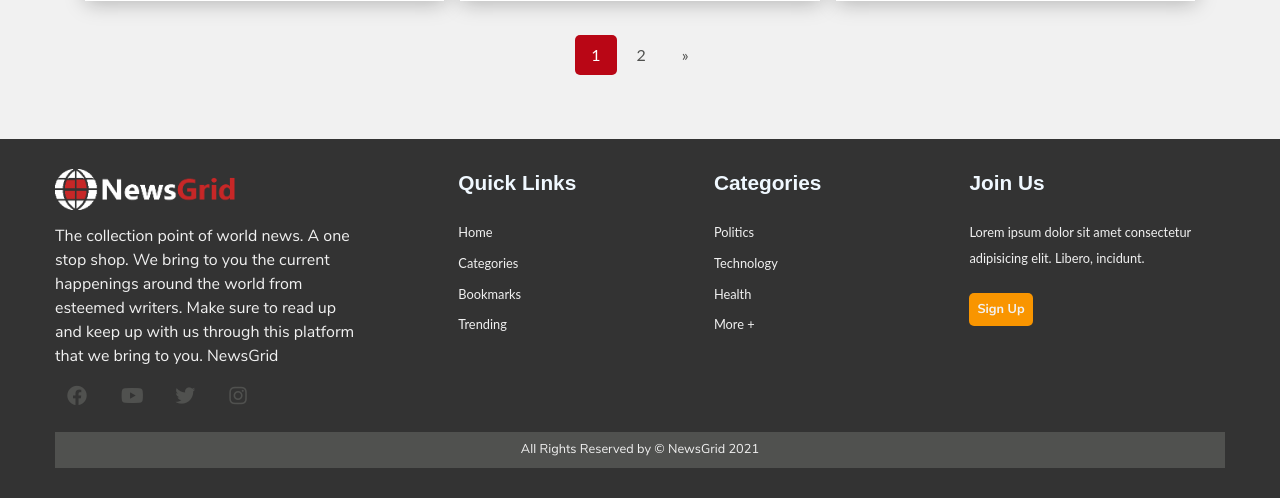
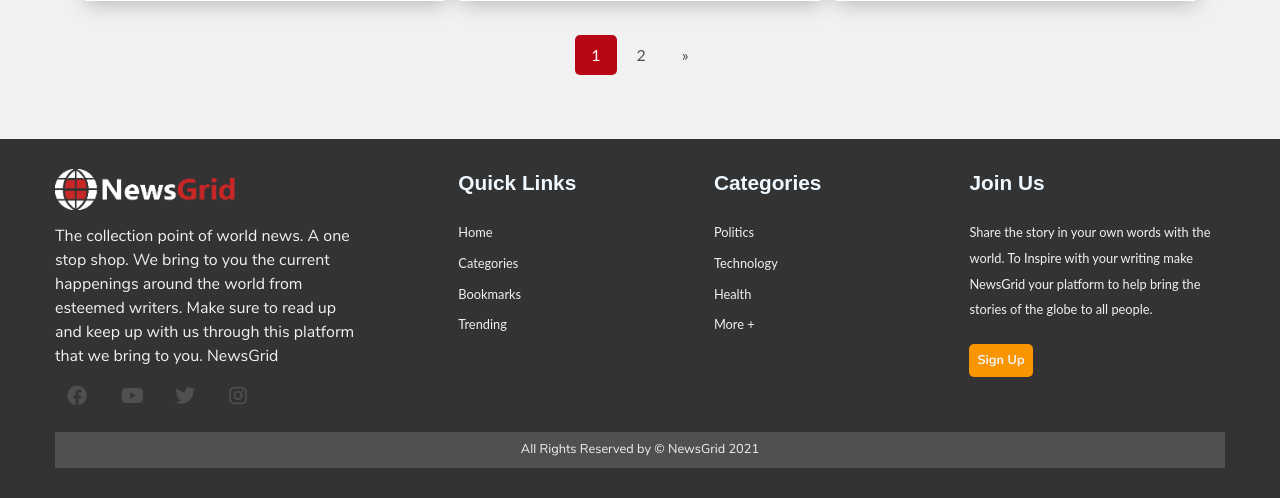
Before and after one commit to Anish-U/NewsGrid, a PHP site: page /bookmarks.php in a window 1280 px wide. Shown: the part 1120-1618 px from the top of the page. Run offline with PHP 8.4, Linux system fonts and the light colour scheme; a user stored in the database is signed in; data comes from the database, SQL or seed files in the repository; some libraries are stand-ins or nearby versions; some web fonts are replaced.

Commit message:
screenshots added and minor bugs fixed

```diff
--- a/bookmarks.php
+++ b/bookmarks.php
@@ -125,6 +125,7 @@
       $paginationQuery = "SELECT category.category_name, category.category_color, article.*
                           FROM category, article, bookmark
                           WHERE article.category_id = category.category_id
+                          AND article.article_active = 1
                           AND bookmark.article_id = article.article_id
                           AND bookmark.user_id = {$_SESSION['USER_ID']}";
 
--- a/includes/footer.inc.php
+++ b/includes/footer.inc.php
@@ -63,8 +63,8 @@
       <h2>Join Us</h2>
       <ul class="box">
         <li>
-          Lorem ipsum dolor sit amet consectetur adipisicing elit. Libero,
-          incidunt.
+          Share the story in your own words with the world. To Inspire with your writing make NewsGrid your platform to
+          help bring the stories of the globe to all people.
         </li>
         <a href="./author-login.php" class="my-1 btn btn-secondary">Sign Up</a>
       </ul>
```
Also changed, not shown: 15 other files.
